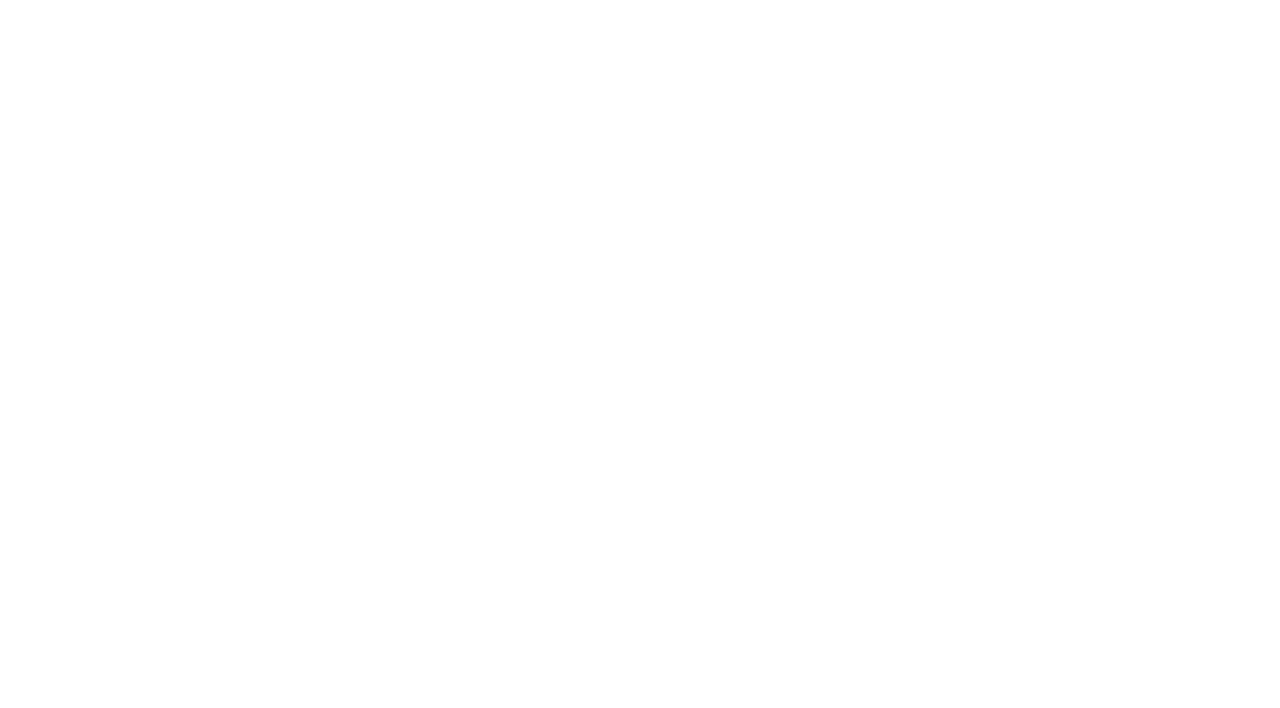
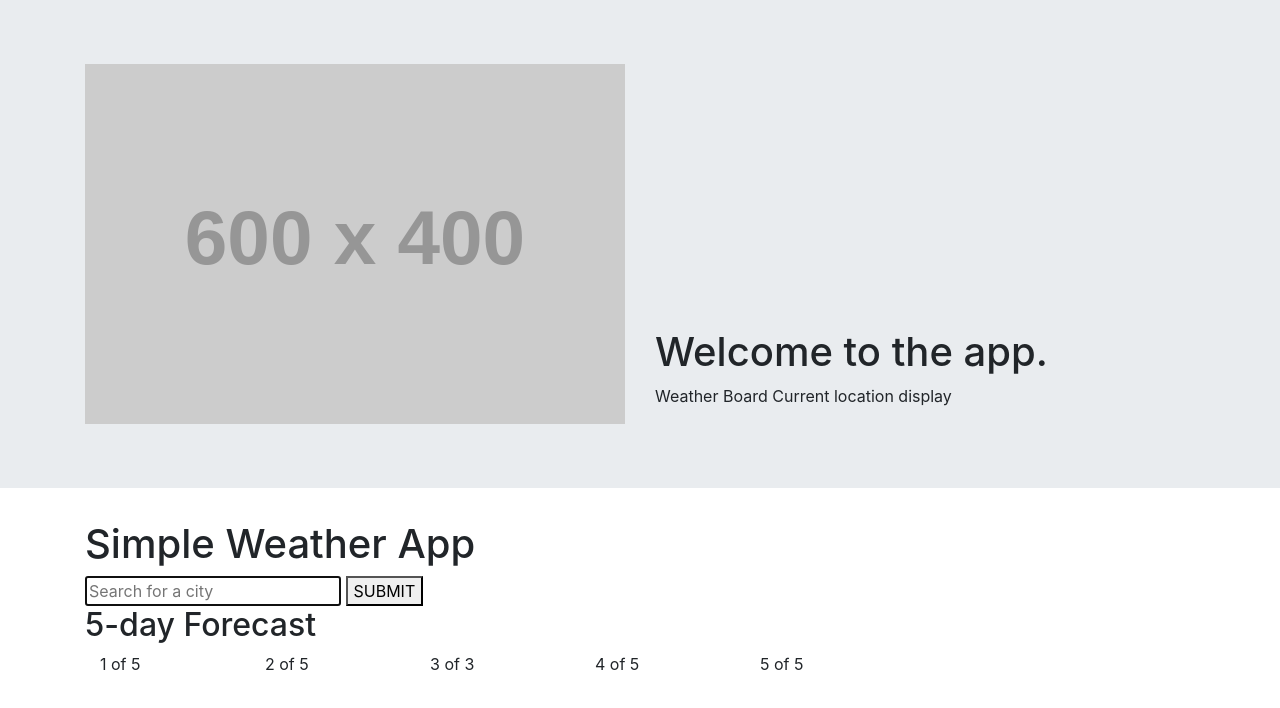
Before and after one commit to asish-dewan/weather_app, a plain HTML site: page index.html in a window 1280 px wide. Drawn offline with nearby package versions, Linux system fonts and the light colour scheme; placeholder pictures from the web are drawn by us.

Commit message:
Added 5 day forecast section

```diff
--- a/index.html
+++ b/index.html
@@ -1,12 +1,79 @@
 <!DOCTYPE html>
 <html lang="en">
+
 <head>
     <meta charset="UTF-8">
     <meta http-equiv="X-UA-Compatible" content="IE=edge">
     <meta name="viewport" content="width=device-width, initial-scale=1.0">
-    <title>Document</title>
+    <!-- Weather Icons --->
+    <link rel="stylesheet" href="https://cdn.jsdelivr.net/npm/bootstrap-icons@1.9.1/font/bootstrap-icons.css">
+    <link rel="stylesheet" href="https://cdnjs.cloudflare.com/ajax/libs/twitter-bootstrap/4.5.0/css/bootstrap.min.css">
+    <link rel="stylesheet" href="assets/css/style.css">
+
+    <title> Simple Weather App </title>
 </head>
+
 <body>
 
+    <header class="jumbotron jumbotron-fluid">
+        <div class="container">
+            <!-- Every grid layout we create starts with an HTML element receiving a class of row -->
+            <!-- align-items-end change the alignment of flex items to end -->
+            <div class="row align-items-end">
+                <div class="col-12 col-md-6">
+                    <img class='img-fluid' src="https://placehold.co/600x400" alt="video placeholder" />
+                </div>
+                <!-- Uses a combination of col-* values to make full-size on small devices and half-size on medium or larger devices -->
+                <div class="col-12 col-md-6">
+                    <h1>Welcome to the app.</h1>
+                    <p> Weather Board Current location display </p>
+                </div>
+            </div>
+        </div>
+    </header>
+    <section class="top-banner">
+        <div class="container">
+            <h1 class="heading">Simple Weather App</h1>
+            <form>
+                <input type="text" placeholder="Search for a city" autofocus>
+                <button type="submit">SUBMIT</button>
+                <span class="msg"></span>
+            </form>
+        </div>
+    </section>
+    <main class="container">
+        <section class="row">
+            <div class="col-12 col-md-9">
+                <h2> 5-day Forecast </h2>
+
+                <div class="container">
+                    <div class="row">
+                        <div class="col">
+                            1 of 5
+                        </div>
+                        <div class="col">
+                            2 of 5
+                        </div>
+                        <div class="col">
+                            3 of 3
+                        </div>
+                        <div class="col">
+                            4 of 5
+                        </div>
+                        <div class="col">
+                            5 of 5
+                        </div>
+                    </div>
+                </div>
+            </div>
+
+            <section class="ajax-section">
+                <div class="container">
+                    <ul class="cities"></ul>
+                </div>
+            </section>
+
+
 </body>
+
 </html>
```
